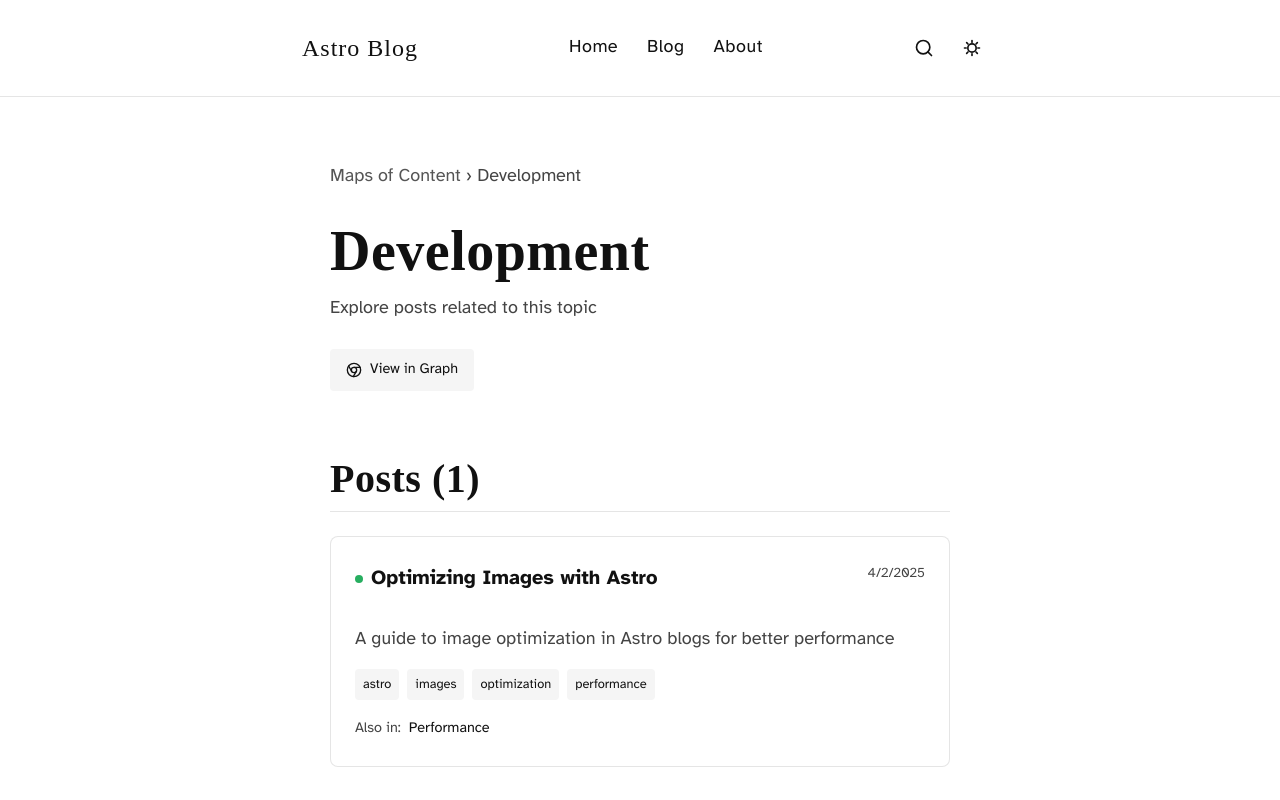
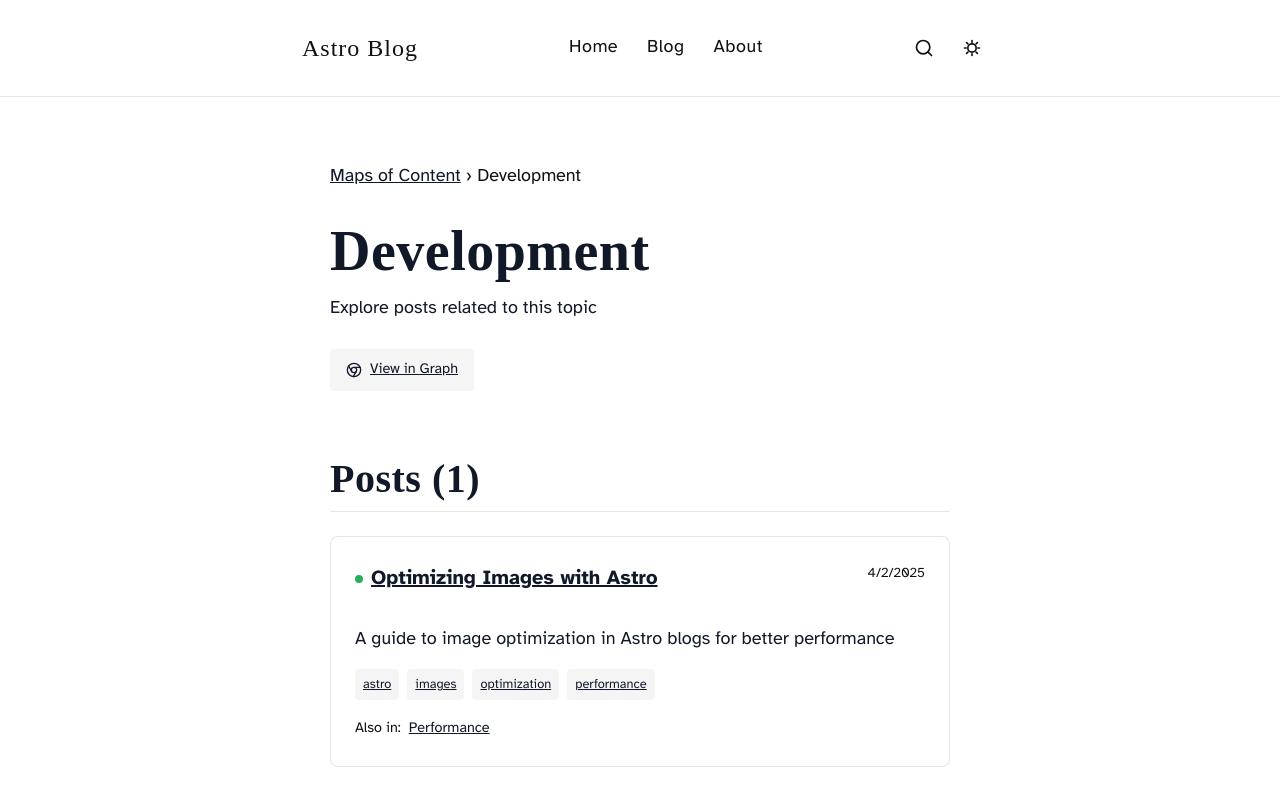
Before and after one commit to Ponchia/blog, an Astro site: page /mocs/development in a window 1280 px wide. Shown: the top 800 px of the page. Built offline with nearby package versions, Linux system fonts and the light colour scheme; Astro itself is replaced by a stand-in of ours; some packages are replaced by stand-ins of ours; a web font is replaced by a local one.

Commit message:
fix(a11y): improve color contrast for text across the site

```diff
--- a/src/layouts/BlogPost.astro
+++ b/src/layouts/BlogPost.astro
@@ -153,21 +153,18 @@ const currentPath = Astro.url.pathname;
 				color: var(--text-primary);
 			}
 			.title {
-				margin-bottom: 3rem;
-				text-align: left;
-				line-height: 1.2;
-				color: var(--text-primary);
+				margin-bottom: 1em;
+				padding: 1em 0;
+				text-align: center;
+				line-height: 1;
 			}
 			.title h1 {
-				margin: 0 0 0.5rem 0;
-				color: var(--text-primary);
-				font-size: 3.5rem;
+				margin: 0.5em 0;
+				font-size: 2.5em;
 			}
 			.date {
-				margin-bottom: 0.75rem;
+				margin-bottom: 0.5em;
 				color: var(--text-primary);
-				font-size: 1rem;
-				opacity: 1;
 			}
 			.post-meta {
 				display: flex;
@@ -194,9 +191,6 @@ const currentPath = Astro.url.pathname;
 			}
 			.last-updated-on {
 				font-style: italic;
-				color: var(--text-primary);
-				opacity: 1;
-				margin-top: 0.5rem;
 			}
 			.comments-section {
 				width: 100%;
@@ -225,13 +219,36 @@ const currentPath = Astro.url.pathname;
 					gap: 0.75rem;
 				}
 			}
+
+			:global(.prose) {
+				width: 720px;
+				max-width: calc(100% - 2em);
+				margin: auto;
+				padding: 1em;
+				color: var(--text-primary);
+			}
+
+			:global(.prose p),
+			:global(.prose li),
+			:global(.prose h1),
+			:global(.prose h2),
+			:global(.prose h3),
+			:global(.prose h4),
+			:global(.prose h5),
+			:global(.prose h6) {
+				color: var(--text-primary) !important;
+			}
+
+			:global(.prose a) {
+				color: var(--accent) !important;
+			}
 		</style>
 	</head>
 
 	<body>
 		<Header />
 		<main class="fade-in">
-			<article class="blog-post">
+			<article class="blog-post prose dark:prose-invert">
 				<div class="title">
 					<div class="post-meta text-primary">
 						{displayPubDate && (
@@ -275,7 +292,7 @@ const currentPath = Astro.url.pathname;
 						/>
 					</div>
 				)}
-				<div class="prose blog-content">
+				<div class="prose blog-content high-contrast">
 					<slot />
 				</div>
 				<div class="comments-section">
--- a/src/pages/blog/index.astro
+++ b/src/pages/blog/index.astro
@@ -153,7 +153,7 @@ function getPathWithBase(path: string): string {
 	.section-title {
 		text-align: center;
 		margin-bottom: 0.5rem;
-		color: var(--text-light);
+		color: var(--text-primary);
 		position: relative;
 		display: inline-block;
 		left: 50%;
@@ -175,7 +175,8 @@ function getPathWithBase(path: string): string {
 		text-align: center;
 		margin-bottom: 3rem;
 		font-size: 1.2rem;
-		color: rgba(var(--white), 0.8);
+		color: var(--text-primary);
+		opacity: 0.9;
 		max-width: 600px;
 		margin-left: auto;
 		margin-right: auto;
@@ -323,14 +324,15 @@ function getPathWithBase(path: string): string {
 
 	.title {
 		margin: 0.5rem 0;
-		color: var(--text-light);
+		color: var(--text-primary);
 		line-height: 1.2;
 		transition: color 0.2s ease;
 	}
 
 	.description {
 		margin: 0.75rem 0 0;
-		color: rgba(var(--white), 0.9);
+		color: var(--text-primary);
+		opacity: 0.9;
 		font-size: 0.95rem;
 		line-height: 1.6;
 	}
--- a/src/pages/mocs/[slug].astro
+++ b/src/pages/mocs/[slug].astro
@@ -30,16 +30,16 @@ const { mocName, posts } = Astro.props;
 ---
 
 <Layout title={`${mocName} - Map of Content`}>
-  <main>
-    <div class="breadcrumbs">
-      <a href={getPath('map')}>Maps of Content</a> &rsaquo; <span>{mocName}</span>
+  <main class="high-contrast">
+    <div class="breadcrumbs text-primary">
+      <a href={getPath('map')} class="text-primary">Maps of Content</a> &rsaquo; <span class="text-primary">{mocName}</span>
     </div>
 
-    <h1>{mocName}</h1>
-    <p class="description">Explore posts related to this topic</p>
+    <h1 class="text-primary">{mocName}</h1>
+    <p class="description text-primary">Explore posts related to this topic</p>
 
     <div class="actions">
-      <a href={getPath('graph')} class="action-btn">
+      <a href={getPath('graph')} class="action-btn text-primary">
         <svg xmlns="http://www.w3.org/2000/svg" width="16" height="16" viewBox="0 0 24 24" fill="none" stroke="currentColor" stroke-width="2" stroke-linecap="round" stroke-linejoin="round">
           <circle cx="12" cy="12" r="10"></circle>
           <circle cx="12" cy="12" r="4"></circle>
@@ -52,40 +52,40 @@ const { mocName, posts } = Astro.props;
     </div>
 
     <div class="post-list">
-      <h2>Posts ({posts.length})</h2>
+      <h2 class="text-primary">Posts ({posts.length})</h2>
 
       {posts.length === 0 ? (
         <div class="empty-state">
-          <p>No posts found in this category.</p>
+          <p class="text-primary">No posts found in this category.</p>
         </div>
       ) : (
         <ul>
           {posts.map(post => (
             <li>
-              <div class="post-card">
+              <div class="post-card high-contrast">
                 <div class="post-header">
-                  <a href={getPath(`blog/${getPostSlug(post)}`)} class="post-title">
+                  <a href={getPath(`blog/${getPostSlug(post)}`)} class="post-title text-primary">
                     <span class={`status-indicator ${post.data.status}`}></span>
                     {post.data.title}
                   </a>
-                  <div class="post-date">{post.data.pubDate?.toLocaleDateString()}</div>
+                  <div class="post-date text-primary">{post.data.pubDate?.toLocaleDateString()}</div>
                 </div>
 
-                <p class="post-description">{post.data.description}</p>
+                <p class="post-description text-primary">{post.data.description}</p>
 
                 {post.data.tags && post.data.tags.length > 0 && (
                   <div class="post-tags">
                     {post.data.tags.map(tag => (
-                      <a href={getPath(`tags/${tag}`)} class="tag">{tag}</a>
+                      <a href={getPath(`tags/${tag}`)} class="tag text-primary">{tag}</a>
                     ))}
                   </div>
                 )}
 
                 {post.data.mocs && post.data.mocs.filter(moc => moc !== mocName).length > 0 && (
                   <div class="also-in">
-                    <span class="also-label">Also in:</span>
+                    <span class="also-label text-primary">Also in:</span>
                     {post.data.mocs.filter(moc => moc !== mocName).map(moc => (
-                      <a href={getPath(`mocs/${slugify(moc)}`)} class="also-moc">{moc}</a>
+                      <a href={getPath(`mocs/${slugify(moc)}`)} class="also-moc text-primary">{moc}</a>
                     ))}
                   </div>
                 )}
@@ -289,4 +289,25 @@ const { mocName, posts } = Astro.props;
       margin-left: 1rem;
     }
   }
+
+  .text-primary {
+    color: var(--text-primary) !important;
+    opacity: 1 !important;
+  }
+
+  [data-theme="dark"] .high-contrast .text-primary,
+  [data-theme="dark"] .high-contrast h1,
+  [data-theme="dark"] .high-contrast p,
+  [data-theme="dark"] .high-contrast span,
+  [data-theme="dark"] .high-contrast a {
+    color: white !important;
+  }
+
+  [data-theme="light"] .high-contrast .text-primary,
+  [data-theme="light"] .high-contrast h1,
+  [data-theme="light"] .high-contrast p,
+  [data-theme="light"] .high-contrast span,
+  [data-theme="light"] .high-contrast a {
+    color: black !important;
+  }
 </style>
--- a/src/pages/tags/[tag].astro
+++ b/src/pages/tags/[tag].astro
@@ -136,11 +136,11 @@ const { tagName, posts } = Astro.props;
 
   .breadcrumbs {
     margin-bottom: 1.5rem;
-    color: #666;
+    color: var(--text-secondary);
   }
 
   .breadcrumbs a {
-    color: #3498db;
+    color: var(--accent-light);
     text-decoration: none;
   }
 
@@ -154,7 +154,7 @@ const { tagName, posts } = Astro.props;
 
   .description {
     margin-bottom: 1.5rem;
-    color: #666;
+    color: var(--text-secondary);
   }
 
   .actions {
@@ -168,8 +168,8 @@ const { tagName, posts } = Astro.props;
     align-items: center;
     gap: 0.5rem;
     padding: 0.5rem 1rem;
-    background-color: #f5f5f5;
-    color: #333;
+    background-color: var(--bg-secondary);
+    color: var(--text-primary);
     text-decoration: none;
     border-radius: 4px;
     font-size: 0.9rem;
@@ -177,12 +177,13 @@ const { tagName, posts } = Astro.props;
   }
 
   .action-btn:hover {
-    background-color: #e0e0e0;
+    background-color: var(--accent);
+    color: var(--bg-primary);
   }
 
   .post-list h2 {
     margin-bottom: 1.5rem;
-    border-bottom: 1px solid #eee;
+    border-bottom: 1px solid var(--border-color);
     padding-bottom: 0.5rem;
   }
 
@@ -195,15 +196,15 @@ const { tagName, posts } = Astro.props;
   }
 
   .post-card {
-    border: 1px solid #eee;
+    border: 1px solid var(--border-color);
     border-radius: 8px;
     padding: 1.5rem;
     transition: box-shadow 0.3s ease;
-    background-color: #fff;
+    background-color: var(--bg-primary);
   }
 
   .post-card:hover {
-    box-shadow: 0 5px 15px rgba(0,0,0,0.1);
+    box-shadow: 0 5px 15px var(--border-color);
   }
 
   .post-header {
@@ -217,19 +218,19 @@ const { tagName, posts } = Astro.props;
     font-size: 1.25rem;
     font-weight: 600;
     text-decoration: none;
-    color: #333;
+    color: var(--text-primary);
     display: flex;
     align-items: center;
     margin-right: 1rem;
   }
 
   .post-title:hover {
-    color: #3498db;
+    color: var(--accent-light);
   }
 
   .post-date {
     font-size: 0.85rem;
-    color: #999;
+    color: var(--text-secondary);
     white-space: nowrap;
   }
 
@@ -240,7 +241,8 @@ const { tagName, posts } = Astro.props;
   }
 
   .post-description {
-    color: #666;
+    color: var(--text-primary);
+    opacity: 0.9;
     margin-bottom: 1rem;
     line-height: 1.5;
   }
@@ -253,21 +255,23 @@ const { tagName, posts } = Astro.props;
   }
 
   .tag {
-    background-color: #f0f0f0;
+    background-color: var(--bg-secondary);
     padding: 0.25rem 0.5rem;
     border-radius: 4px;
     font-size: 0.8rem;
-    color: #666;
+    color: var(--text-primary);
+    opacity: 0.9;
     text-decoration: none;
   }
 
   .tag:hover {
-    background-color: #e0e0e0;
+    background-color: var(--accent);
+    color: var(--bg-primary);
   }
 
   .current-tag {
-    background-color: #3498db;
-    color: white;
+    background-color: var(--accent);
+    color: var(--bg-primary);
     padding: 0.25rem 0.5rem;
     border-radius: 4px;
     font-size: 0.8rem;
@@ -275,7 +279,7 @@ const { tagName, posts } = Astro.props;
 
   .in-mocs {
     font-size: 0.9rem;
-    color: #666;
+    color: var(--text-secondary);
     display: flex;
     flex-wrap: wrap;
     align-items: center;
@@ -283,11 +287,12 @@ const { tagName, posts } = Astro.props;
   }
 
   .in-label {
-    color: #999;
+    color: var(--text-secondary);
+    opacity: 0.8;
   }
 
   .in-moc {
-    color: #3498db;
+    color: var(--accent-light);
     text-decoration: none;
   }
 
--- a/src/styles/global.css
+++ b/src/styles/global.css
@@ -469,3 +469,39 @@ hr {
 	clip-path: inset(50%);
 	white-space: nowrap;
 }
+
+/* High contrast mode for blog content */
+.high-contrast {
+	color: white !important;
+}
+
+.high-contrast h1,
+.high-contrast h2,
+.high-contrast h3,
+.high-contrast h4,
+.high-contrast h5,
+.high-contrast h6,
+.high-contrast p,
+.high-contrast a,
+.high-contrast li,
+.high-contrast blockquote {
+	color: white !important;
+}
+
+.high-contrast a {
+	text-decoration: underline !important;
+}
+
+[data-theme="light"] .high-contrast,
+[data-theme="light"] .high-contrast h1,
+[data-theme="light"] .high-contrast h2,
+[data-theme="light"] .high-contrast h3,
+[data-theme="light"] .high-contrast h4,
+[data-theme="light"] .high-contrast h5,
+[data-theme="light"] .high-contrast h6,
+[data-theme="light"] .high-contrast p,
+[data-theme="light"] .high-contrast a,
+[data-theme="light"] .high-contrast li,
+[data-theme="light"] .high-contrast blockquote {
+	color: rgb(17, 24, 39) !important;
+}
```
